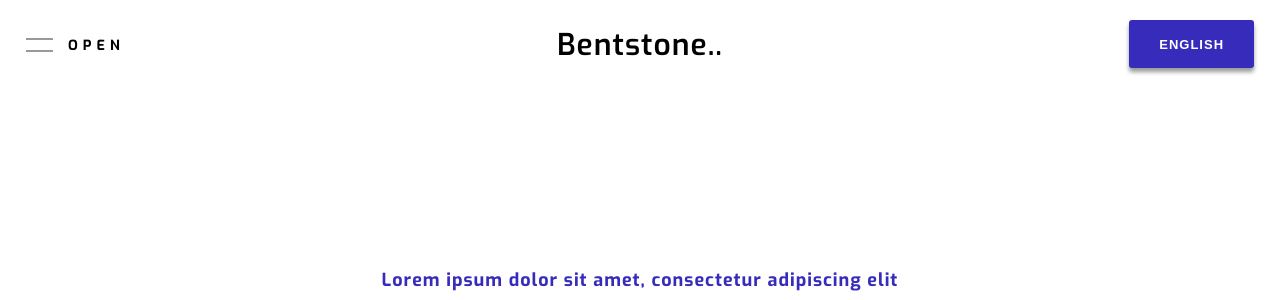
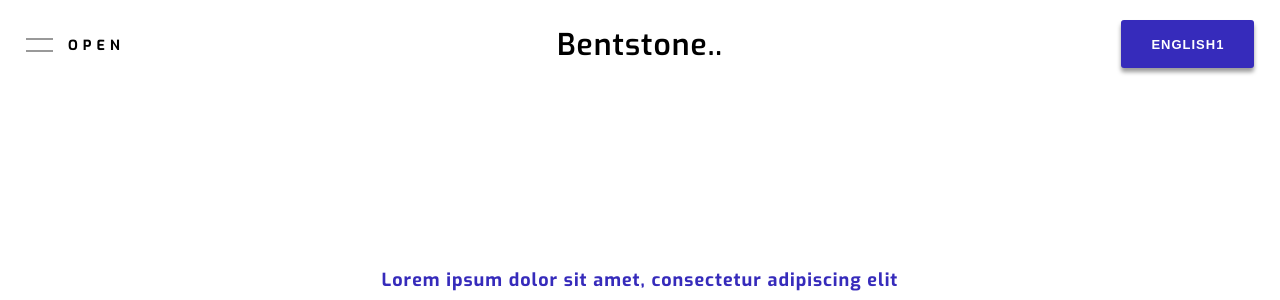
Before and after one commit to MarvEltun/bentstone.org, a Django app: page /en/ in a window 1280 px wide. Shown: the top 300 px of the page. Run offline with Django 3.2, Linux system fonts and the light colour scheme; data comes from the database, SQL or seed files in the repository; some libraries are stand-ins or nearby versions.

Commit message:
updated main.html

```diff
--- a/Main/templates/main/main.html
+++ b/Main/templates/main/main.html
@@ -34,7 +34,7 @@
 			<div class="title">Bentstone..</div>
 			<div class="lang-container">
 				{% if lang == "EN" %}
-					<button id="lang-btn" class="ArkButton">English</button>
+					<button id="lang-btn" class="ArkButton">English1</button>
 					<a href="{% url 'home-az' %}" class="a-lang">
 						<button id="lang-az" class="ArkButton hide-lang">Az</button>
 					</a>
```
